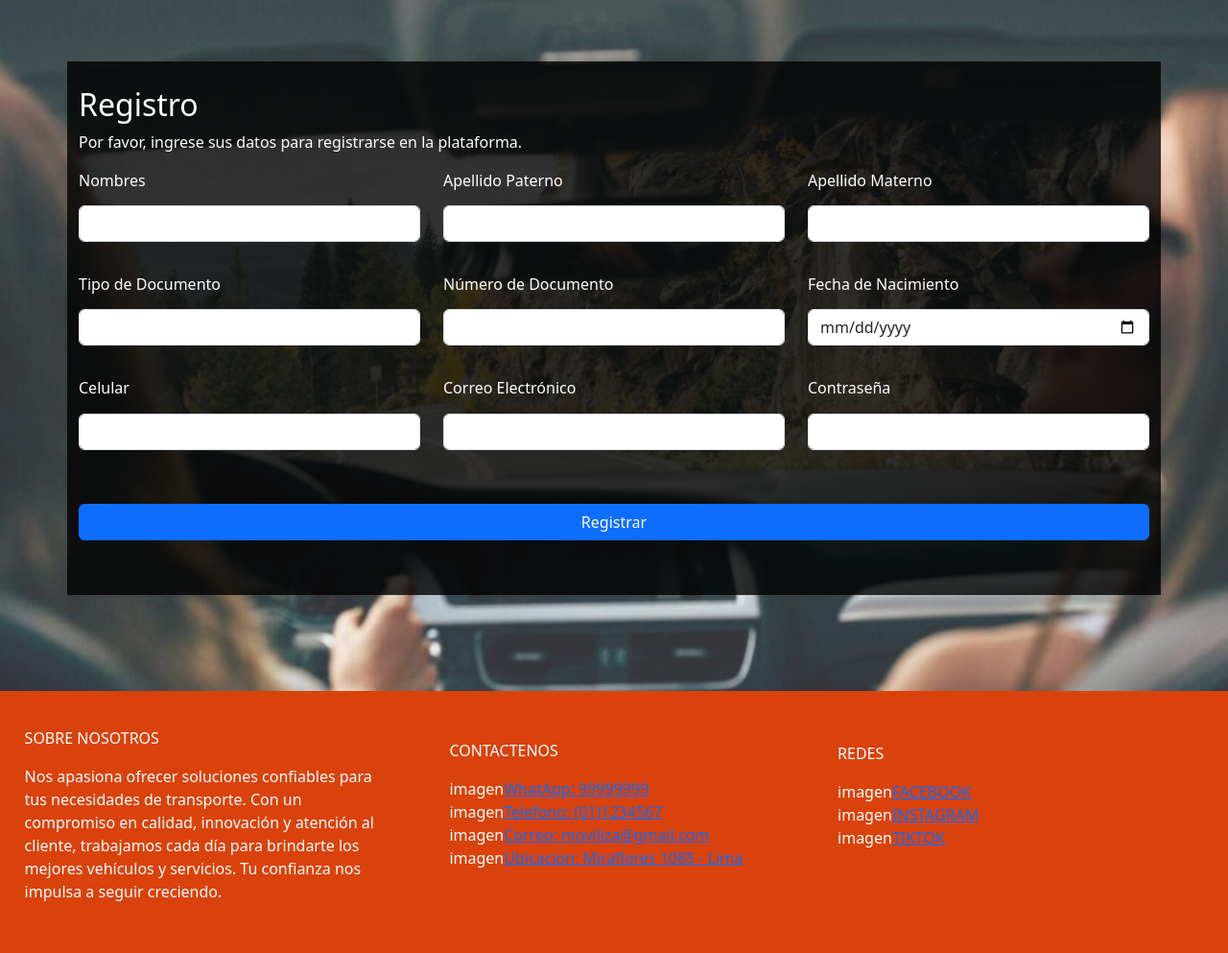
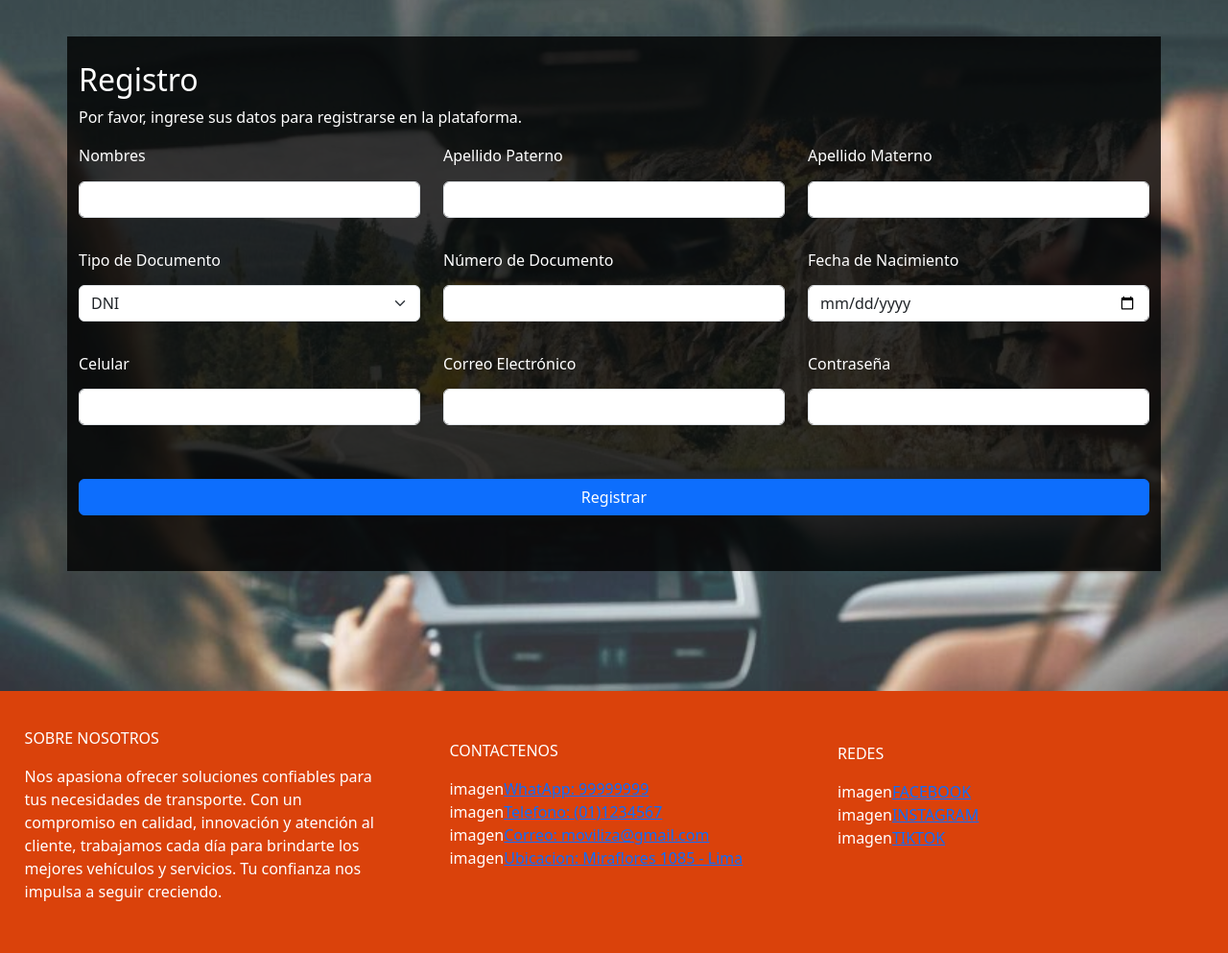
Before and after one commit to rsotodev/movilizaapp, a Flask app: page /Registro in a window 1280 px wide. Shown: the part 100-1093 px from the top of the page at 96% size. Run offline with Flask 3, Linux system fonts and the light colour scheme.

Commit message:
Regsitro terminado

```diff
--- a/static/css/estilos.css
+++ b/static/css/estilos.css
@@ -256,7 +256,7 @@ form{
 }
 
 .container{
-    margin-top: 5%;
+    margin-top: 3%;
     padding: 2%;
     width: 100%;
     background-color: rgb(0, 0,0,0.8);
--- a/templates/registro.html
+++ b/templates/registro.html
@@ -52,7 +52,11 @@
                   <div class="row mb-3">
                       <div class="col">
                           <label>Tipo de Documento</label>
-                          <input type="text" class="form-control mb-3" name="tipo_documento">
+                          <select class="form-select" id="tipo_documento" name="tipo_documento">
+                            <option value="DNI">DNI</option>
+                            <option value="Pasaporte">Pasaporte</option>
+                            <option value="CExtranjeria">C. Extranjeria</option>
+                          </select>
                       </div>
                       <div class="col">
                           <label>Número de Documento</label>
```
